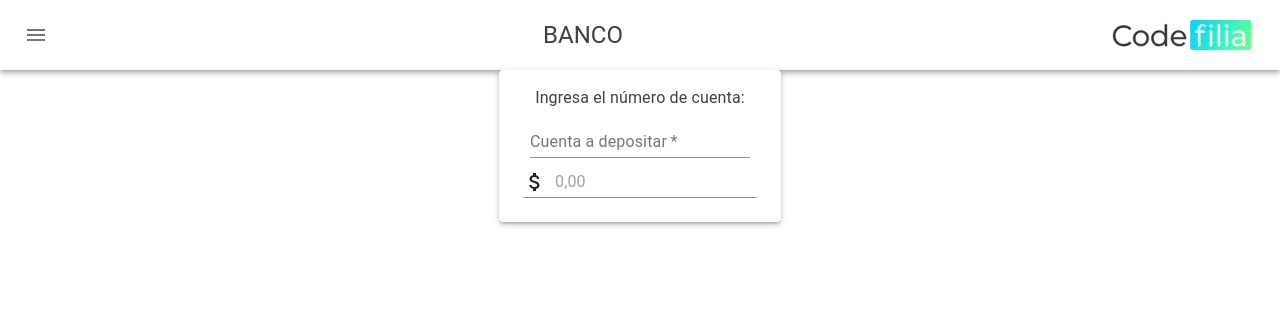
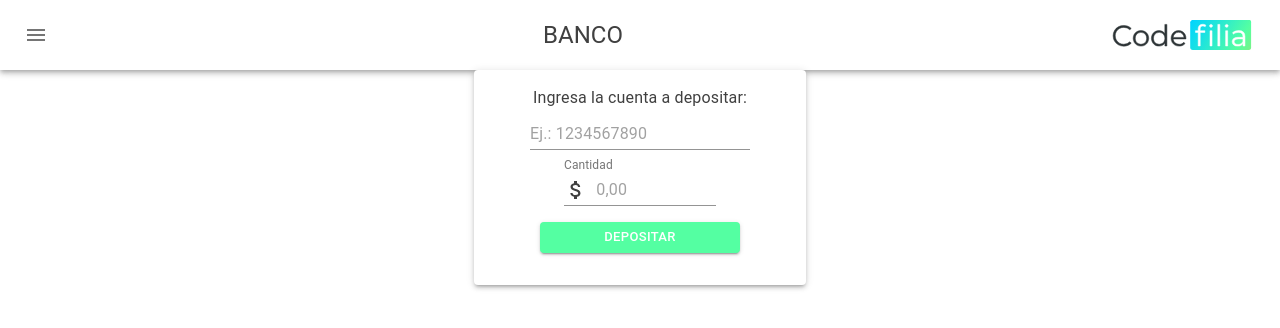
Before and after one commit to Jesucristhorr/frontend-bdd-repl, a React (Create React App) app: page /Deposit in a window 1280 px wide. Shown: the top 328 px of the page. Built offline with nearby package versions, Linux system fonts and the light colour scheme.

Commit message:
Add button

```diff
--- a/src/components/Deposit/Deposit.jsx
+++ b/src/components/Deposit/Deposit.jsx
@@ -1,20 +1,16 @@
 import React from 'react';
 import { makeStyles } from "@material-ui/core/styles";
 import Menu from '../Menu/MenuBar';
-import { Paper, Typography, Grid, TextField, InputAdornment } from '@material-ui/core';
+import { Paper, Typography, Grid, TextField, InputAdornment, Button } from '@material-ui/core';
 import { AttachMoney } from '@material-ui/icons';
 
 const useStyles = makeStyles((theme) => ({
     paper: {
       padding: theme.spacing(2),
       margin: "auto",
-      width: 250,
+      width: 300,
       minHeight: "auto",
       display: "flex"
-    },
-
-    margin: {
-      margin: theme.spacing(1),
     },
 
     gray:{
@@ -22,11 +18,12 @@ const useStyles = makeStyles((theme) => ({
     },
 
     textField: {
-      width: '23ch',
+        margin: theme.spacing(1),
+        color: "#404040"
     },
 
     button: {
-      width: '28ch'
+      width: '27ch'
     }
 
 }));
@@ -40,31 +37,49 @@ function Deposit(){
         <div>
             <Menu/>
             <Paper className={classes.paper} elevation={3}>
-                <Grid className={classes.gray} container justify="center" direction="column">
+                <Grid container justify="center" direction="column">
                     <Grid item container justify="center">
-                        <Typography>
-                            Ingresa el número de cuenta:
-                        </Typography>
+                        <Typography className={classes.gray}>Ingresa la cuenta a depositar:</Typography>
                         <Grid item>
-                            <TextField id="depositAcount" label="Cuenta a depositar" placeholder="Ej.: 1234567890" size="" required/>
-                        </Grid>
+                            <TextField
+                                className={classes.textField}
+                                id="depositAcount"
+                                placeholder="Ej.: 1234567890"
+                                required/>
                         </Grid>
                         <Grid item>
                             <TextField
-                            className={classes.margin}
+                                style={{width:"15ch"}}
                                 id="depositAmount"
+                                label="Cantidad"
                                 InputProps={{
                                     startAdornment: (
-                                    <InputAdornment>
+                                        <InputAdornment className={classes.gray} >
                                             <AttachMoney/>
                                         </InputAdornment>
                                     )
                                 }}
                                 placeholder="0,00"
+                                size="normal"
                             />
+                        </Grid>
+                        <Grid item>
+                            <div style={{ margin: "1rem" }}>
+                                <Button
+                                    className={classes.button}
+                                    variant="contained"
+                                    name="deposit"
+                                    size="small"
+                                    style={{ background: "#54FFA2", color: "white", fontStyle:"bold"}}
+                                >
+                                    DEPOSITAR
+                                </Button>
+                            </div>
+                        </Grid>
                     </Grid>
                 </Grid>
             </Paper>
+
         </div>
 
     );
```
Lines whose indentation alone changed are shown as unchanged.
